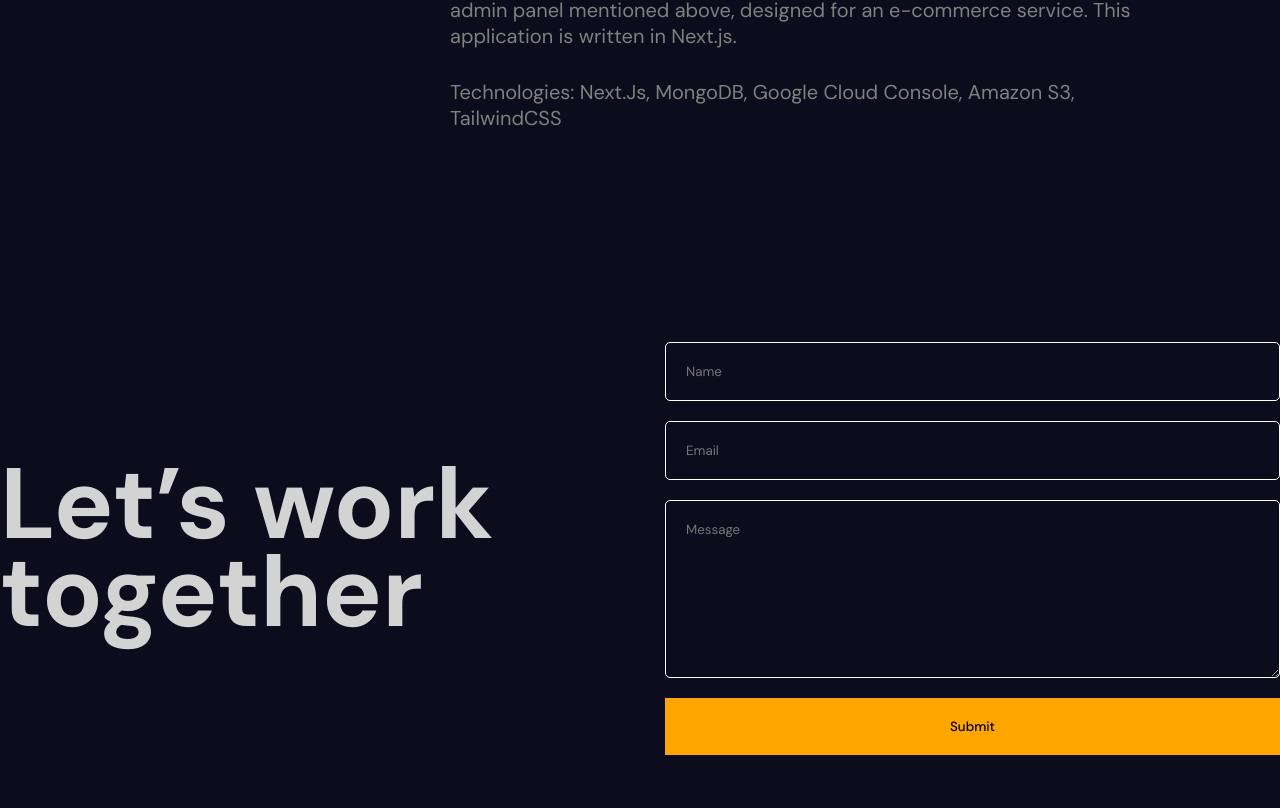
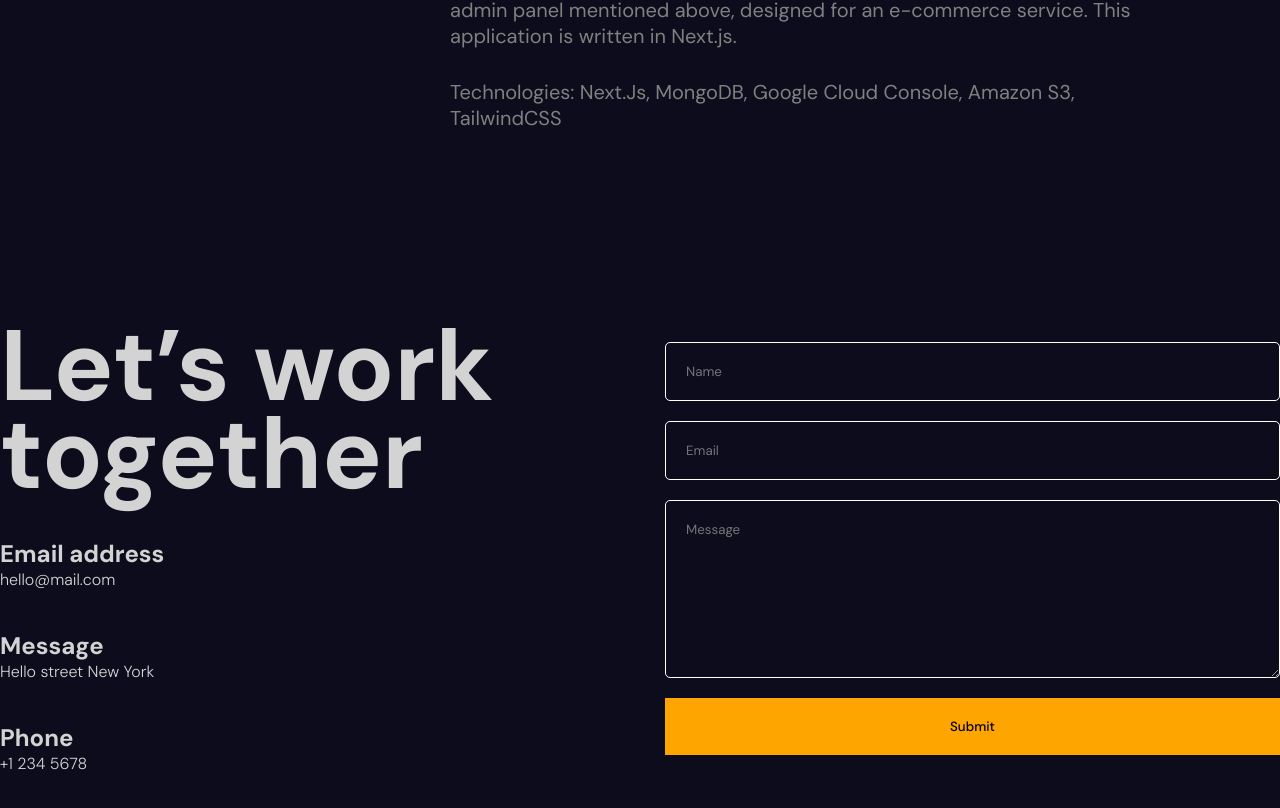
Before and after one commit to JuliaThTranNguyen/Th.Julia_Portfolio, a React (Vite) app: page / in a window 1280 px wide. Shown: the part 8005-8813 px from the top of the page. Built offline with nearby package versions, Linux system fonts and the light colour scheme.

Commit message:
v4 css edited

```diff
--- a/src/components/contact/Contact.jsx
+++ b/src/components/contact/Contact.jsx
@@ -1,4 +1,4 @@
-import React, { useRef, useState, useEffect } from "react";
+import { useRef, useState } from "react";
 import "./contact.scss";
 import { motion, useInView } from "framer-motion";
 import emailjs from "@emailjs/browser";
@@ -23,19 +23,8 @@ const Contact = () => {
   const formRef = useRef();
   const [error, setError] = useState(false);
   const [success, setSuccess] = useState(false);
-  const [hideItems, setHideItems] = useState(false); // State to hide specific items
+
   const isInView = useInView(ref, { margin: "-100px" });
-
-  // Use useEffect to hide specific items after 5 seconds on mobile screen
-  useEffect(() => {
-    const timeout = setTimeout(() => {
-      setHideItems(true);
-    }, 5000); // 5000 milliseconds (5 seconds)
-
-    return () => {
-      clearTimeout(timeout);
-    };
-  }, []);
 
   const sendEmail = (e) => {
     e.preventDefault();
@@ -49,7 +38,7 @@ const Contact = () => {
       )
       .then(
         (result) => {
-          setSuccess(true);
+          setSuccess(true)
         },
         (error) => {
           setError(true);
@@ -65,10 +54,8 @@ const Contact = () => {
       initial="initial"
       whileInView="animate"
     >
-      <motion.div className={`textContainer ${hideItems ? "hideItems" : ""}`} variants={variants}>
+      <motion.div className="textContainer" variants={variants}>
         <motion.h1 variants={variants}>Let’s work together</motion.h1>
-        {!hideItems && (
-          <>
         <motion.div className="item" variants={variants}>
           <h2>Email address</h2>
           <span>hello@mail.com</span>
@@ -81,8 +68,6 @@ const Contact = () => {
           <h2>Phone</h2>
           <span>+1 234 5678</span>
         </motion.div>
-          </>
-        )}
       </motion.div>
       <div className="formContainer">
         <motion.div
```
Lines whose indentation alone changed are shown as unchanged.
